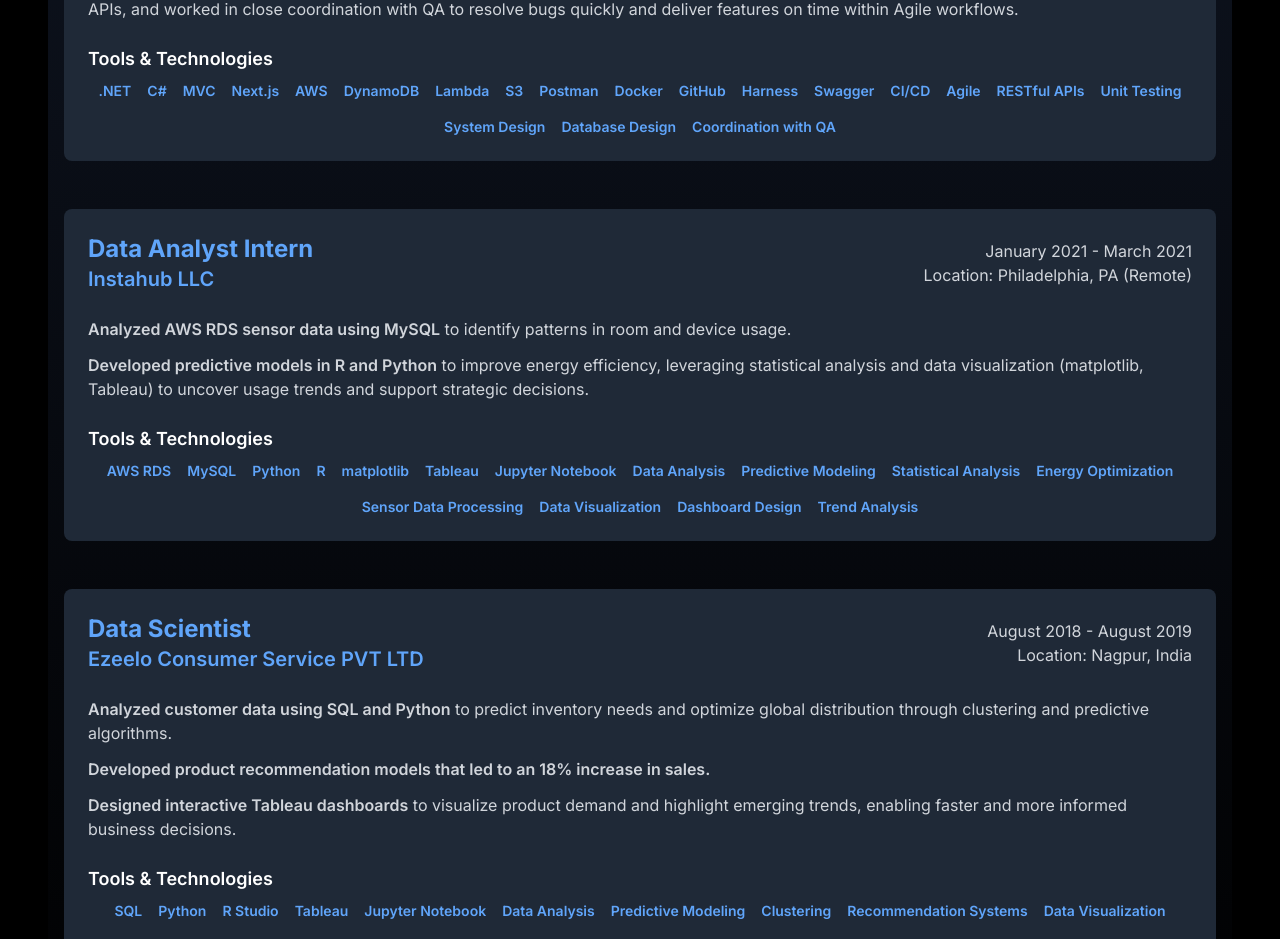
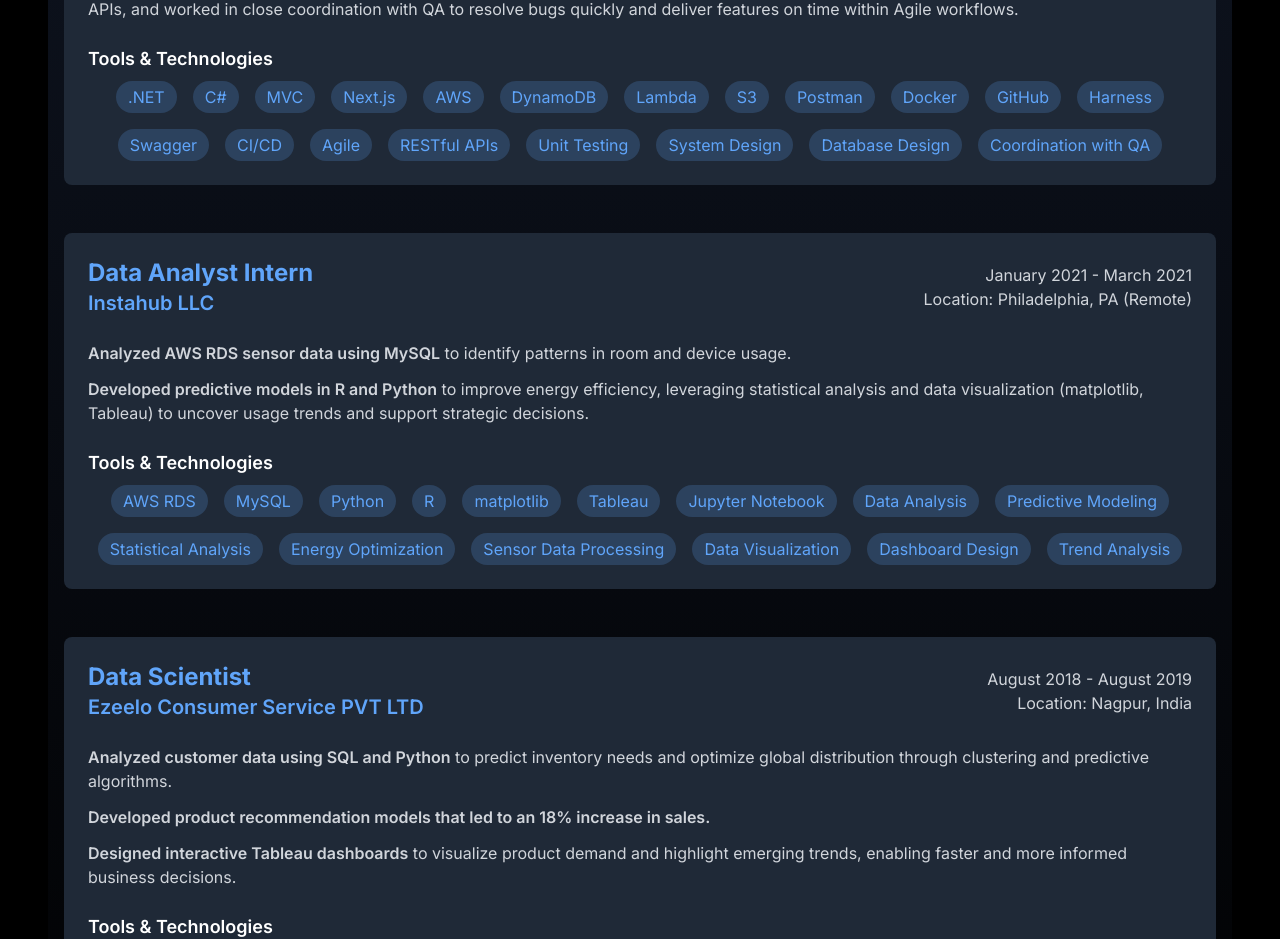
Before and after one commit to ashaykargaonkar/MyPortfolioUI, a Next.js app: page / in a window 1280 px wide. Shown: the part 1615-2554 px from the top of the page. Built offline with nearby package versions, Linux system fonts and the light colour scheme.

Commit message:
Update work experience section: Added blue bubble styling to tools & technologies

```diff
--- a/components/WorkExperience.tsx
+++ b/components/WorkExperience.tsx
@@ -50,26 +50,26 @@
             <div className="mt-6">
               <h4 className="text-lg font-semibold mb-2">Tools & Technologies</h4>
               <div className="flex flex-wrap justify-center gap-3 sm:gap-4">
-                <span className="text-blue-400 font-semibold text-xs sm:text-sm">.NET</span>
-                <span className="text-blue-400 font-semibold text-xs sm:text-sm">C#</span>
-                <span className="text-blue-400 font-semibold text-xs sm:text-sm">MVC</span>
-                <span className="text-blue-400 font-semibold text-xs sm:text-sm">Next.js</span>
-                <span className="text-blue-400 font-semibold text-xs sm:text-sm">AWS</span>
-                <span className="text-blue-400 font-semibold text-xs sm:text-sm">DynamoDB</span>
-                <span className="text-blue-400 font-semibold text-xs sm:text-sm">Lambda</span>
-                <span className="text-blue-400 font-semibold text-xs sm:text-sm">S3</span>
-                <span className="text-blue-400 font-semibold text-xs sm:text-sm">Postman</span>
-                <span className="text-blue-400 font-semibold text-xs sm:text-sm">Docker</span>
-                <span className="text-blue-400 font-semibold text-xs sm:text-sm">GitHub</span>
-                <span className="text-blue-400 font-semibold text-xs sm:text-sm">Harness</span>
-                <span className="text-blue-400 font-semibold text-xs sm:text-sm">Swagger</span>
-                <span className="text-blue-400 font-semibold text-xs sm:text-sm">CI/CD</span>
-                <span className="text-blue-400 font-semibold text-xs sm:text-sm">Agile</span>
-                <span className="text-blue-400 font-semibold text-xs sm:text-sm">RESTful APIs</span>
-                <span className="text-blue-400 font-semibold text-xs sm:text-sm">Unit Testing</span>
-                <span className="text-blue-400 font-semibold text-xs sm:text-sm">System Design</span>
-                <span className="text-blue-400 font-semibold text-xs sm:text-sm">Database Design</span>
-                <span className="text-blue-400 font-semibold text-xs sm:text-sm">Coordination with QA</span>
+                <span className="px-3 py-1 bg-blue-400/20 rounded-full text-blue-400">.NET</span>
+                <span className="px-3 py-1 bg-blue-400/20 rounded-full text-blue-400">C#</span>
+                <span className="px-3 py-1 bg-blue-400/20 rounded-full text-blue-400">MVC</span>
+                <span className="px-3 py-1 bg-blue-400/20 rounded-full text-blue-400">Next.js</span>
+                <span className="px-3 py-1 bg-blue-400/20 rounded-full text-blue-400">AWS</span>
+                <span className="px-3 py-1 bg-blue-400/20 rounded-full text-blue-400">DynamoDB</span>
+                <span className="px-3 py-1 bg-blue-400/20 rounded-full text-blue-400">Lambda</span>
+                <span className="px-3 py-1 bg-blue-400/20 rounded-full text-blue-400">S3</span>
+                <span className="px-3 py-1 bg-blue-400/20 rounded-full text-blue-400">Postman</span>
+                <span className="px-3 py-1 bg-blue-400/20 rounded-full text-blue-400">Docker</span>
+                <span className="px-3 py-1 bg-blue-400/20 rounded-full text-blue-400">GitHub</span>
+                <span className="px-3 py-1 bg-blue-400/20 rounded-full text-blue-400">Harness</span>
+                <span className="px-3 py-1 bg-blue-400/20 rounded-full text-blue-400">Swagger</span>
+                <span className="px-3 py-1 bg-blue-400/20 rounded-full text-blue-400">CI/CD</span>
+                <span className="px-3 py-1 bg-blue-400/20 rounded-full text-blue-400">Agile</span>
+                <span className="px-3 py-1 bg-blue-400/20 rounded-full text-blue-400">RESTful APIs</span>
+                <span className="px-3 py-1 bg-blue-400/20 rounded-full text-blue-400">Unit Testing</span>
+                <span className="px-3 py-1 bg-blue-400/20 rounded-full text-blue-400">System Design</span>
+                <span className="px-3 py-1 bg-blue-400/20 rounded-full text-blue-400">Database Design</span>
+                <span className="px-3 py-1 bg-blue-400/20 rounded-full text-blue-400">Coordination with QA</span>
               </div>
             </div>
           </div>
@@ -101,21 +101,21 @@
             <div className="mt-6">
               <h4 className="text-lg font-semibold mb-2">Tools & Technologies</h4>
               <div className="flex flex-wrap justify-center gap-3 sm:gap-4">
-                <span className="text-blue-400 font-semibold text-xs sm:text-sm">AWS RDS</span>
-                <span className="text-blue-400 font-semibold text-xs sm:text-sm">MySQL</span>
-                <span className="text-blue-400 font-semibold text-xs sm:text-sm">Python</span>
-                <span className="text-blue-400 font-semibold text-xs sm:text-sm">R</span>
-                <span className="text-blue-400 font-semibold text-xs sm:text-sm">matplotlib</span>
-                <span className="text-blue-400 font-semibold text-xs sm:text-sm">Tableau</span>
-                <span className="text-blue-400 font-semibold text-xs sm:text-sm">Jupyter Notebook</span>
-                <span className="text-blue-400 font-semibold text-xs sm:text-sm">Data Analysis</span>
-                <span className="text-blue-400 font-semibold text-xs sm:text-sm">Predictive Modeling</span>
-                <span className="text-blue-400 font-semibold text-xs sm:text-sm">Statistical Analysis</span>
-                <span className="text-blue-400 font-semibold text-xs sm:text-sm">Energy Optimization</span>
-                <span className="text-blue-400 font-semibold text-xs sm:text-sm">Sensor Data Processing</span>
-                <span className="text-blue-400 font-semibold text-xs sm:text-sm">Data Visualization</span>
-                <span className="text-blue-400 font-semibold text-xs sm:text-sm">Dashboard Design</span>
-                <span className="text-blue-400 font-semibold text-xs sm:text-sm">Trend Analysis</span>
+                <span className="px-3 py-1 bg-blue-400/20 rounded-full text-blue-400">AWS RDS</span>
+                <span className="px-3 py-1 bg-blue-400/20 rounded-full text-blue-400">MySQL</span>
+                <span className="px-3 py-1 bg-blue-400/20 rounded-full text-blue-400">Python</span>
+                <span className="px-3 py-1 bg-blue-400/20 rounded-full text-blue-400">R</span>
+                <span className="px-3 py-1 bg-blue-400/20 rounded-full text-blue-400">matplotlib</span>
+                <span className="px-3 py-1 bg-blue-400/20 rounded-full text-blue-400">Tableau</span>
+                <span className="px-3 py-1 bg-blue-400/20 rounded-full text-blue-400">Jupyter Notebook</span>
+                <span className="px-3 py-1 bg-blue-400/20 rounded-full text-blue-400">Data Analysis</span>
+                <span className="px-3 py-1 bg-blue-400/20 rounded-full text-blue-400">Predictive Modeling</span>
+                <span className="px-3 py-1 bg-blue-400/20 rounded-full text-blue-400">Statistical Analysis</span>
+                <span className="px-3 py-1 bg-blue-400/20 rounded-full text-blue-400">Energy Optimization</span>
+                <span className="px-3 py-1 bg-blue-400/20 rounded-full text-blue-400">Sensor Data Processing</span>
+                <span className="px-3 py-1 bg-blue-400/20 rounded-full text-blue-400">Data Visualization</span>
+                <span className="px-3 py-1 bg-blue-400/20 rounded-full text-blue-400">Dashboard Design</span>
+                <span className="px-3 py-1 bg-blue-400/20 rounded-full text-blue-400">Trend Analysis</span>
               </div>
             </div>
           </div>
@@ -150,20 +150,20 @@
             <div className="mt-6">
               <h4 className="text-lg font-semibold mb-2">Tools & Technologies</h4>
               <div className="flex flex-wrap justify-center gap-3 sm:gap-4">
-                <span className="text-blue-400 font-semibold text-xs sm:text-sm">SQL</span>
-                <span className="text-blue-400 font-semibold text-xs sm:text-sm">Python</span>
-                <span className="text-blue-400 font-semibold text-xs sm:text-sm">R Studio</span>
-                <span className="text-blue-400 font-semibold text-xs sm:text-sm">Tableau</span>
-                <span className="text-blue-400 font-semibold text-xs sm:text-sm">Jupyter Notebook</span>
-                <span className="text-blue-400 font-semibold text-xs sm:text-sm">Data Analysis</span>
-                <span className="text-blue-400 font-semibold text-xs sm:text-sm">Predictive Modeling</span>
-                <span className="text-blue-400 font-semibold text-xs sm:text-sm">Clustering</span>
-                <span className="text-blue-400 font-semibold text-xs sm:text-sm">Recommendation Systems</span>
-                <span className="text-blue-400 font-semibold text-xs sm:text-sm">Data Visualization</span>
-                <span className="text-blue-400 font-semibold text-xs sm:text-sm">Statistical Analysis</span>
-                <span className="text-blue-400 font-semibold text-xs sm:text-sm">Machine Learning</span>
-                <span className="text-blue-400 font-semibold text-xs sm:text-sm">Customer Segmentation</span>
-                <span className="text-blue-400 font-semibold text-xs sm:text-sm">Product Forecasting</span>
+                <span className="px-3 py-1 bg-blue-400/20 rounded-full text-blue-400">SQL</span>
+                <span className="px-3 py-1 bg-blue-400/20 rounded-full text-blue-400">Python</span>
+                <span className="px-3 py-1 bg-blue-400/20 rounded-full text-blue-400">R Studio</span>
+                <span className="px-3 py-1 bg-blue-400/20 rounded-full text-blue-400">Tableau</span>
+                <span className="px-3 py-1 bg-blue-400/20 rounded-full text-blue-400">Jupyter Notebook</span>
+                <span className="px-3 py-1 bg-blue-400/20 rounded-full text-blue-400">Data Analysis</span>
+                <span className="px-3 py-1 bg-blue-400/20 rounded-full text-blue-400">Predictive Modeling</span>
+                <span className="px-3 py-1 bg-blue-400/20 rounded-full text-blue-400">Clustering</span>
+                <span className="px-3 py-1 bg-blue-400/20 rounded-full text-blue-400">Recommendation Systems</span>
+                <span className="px-3 py-1 bg-blue-400/20 rounded-full text-blue-400">Data Visualization</span>
+                <span className="px-3 py-1 bg-blue-400/20 rounded-full text-blue-400">Statistical Analysis</span>
+                <span className="px-3 py-1 bg-blue-400/20 rounded-full text-blue-400">Machine Learning</span>
+                <span className="px-3 py-1 bg-blue-400/20 rounded-full text-blue-400">Customer Segmentation</span>
+                <span className="px-3 py-1 bg-blue-400/20 rounded-full text-blue-400">Product Forecasting</span>
               </div>
             </div>
           </div>
```
